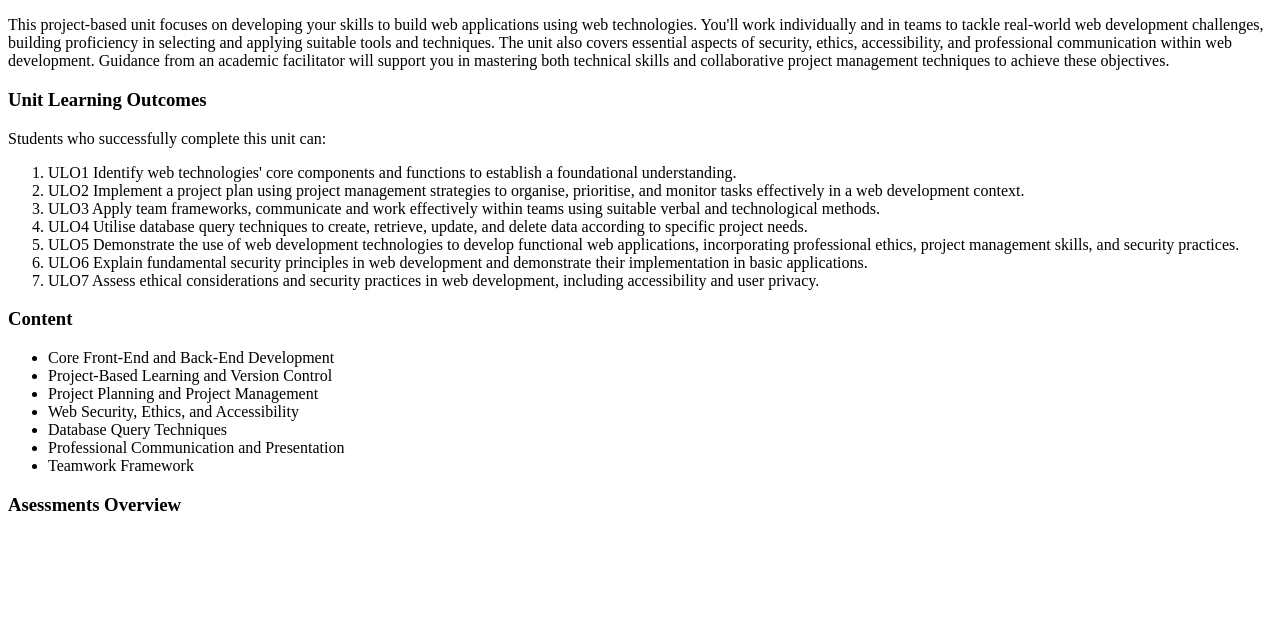
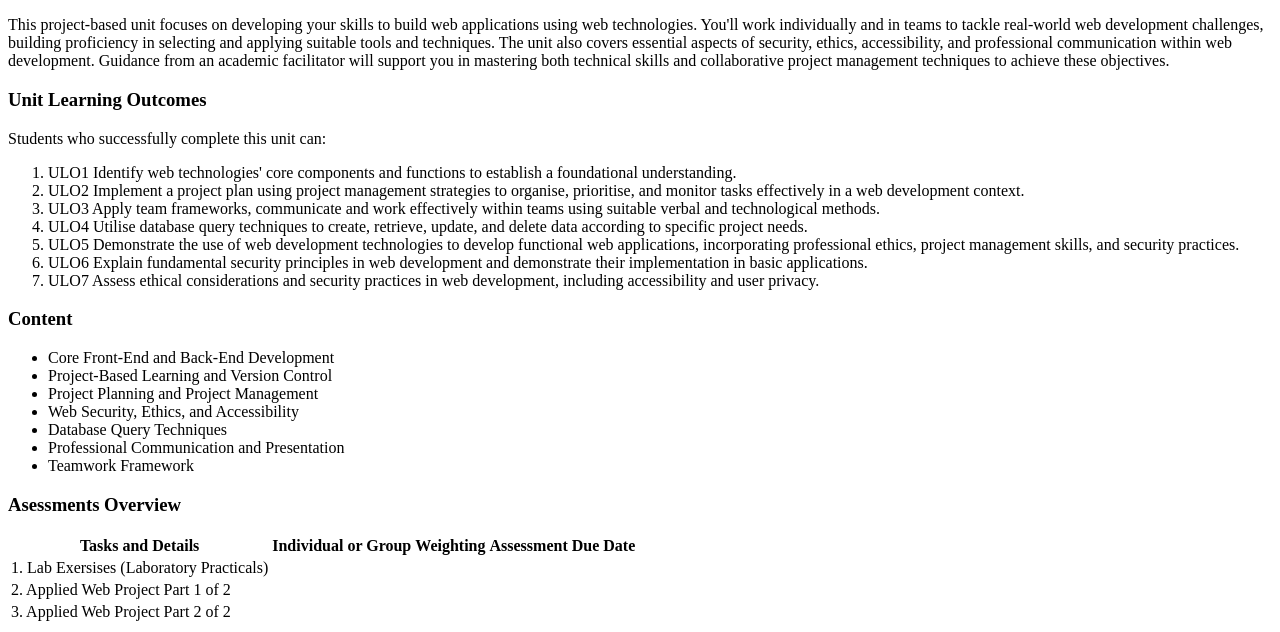
Before and after one commit to 105926570/lecture02, a plain HTML site: page index.html in a window 1280 px wide. Shown: the part 300-932 px from the top of the page. Before the commit the page ends 834 px from the top, so only its background shows below. Drawn offline with Linux system fonts and the light colour scheme.

Commit message:
Begun work on Table

```diff
--- a/index.html
+++ b/index.html
@@ -66,6 +66,34 @@
 
 <h3>Asessments Overview</h3>
 
+<table>
+
+<tr> <!-- Row 1 -->
+    <th>Tasks and Details</th>
+    <th>Individual or Group</th>
+    <th>Weighting</th>
+    <th>Assessment Due Date</th>
+</tr>
+<tr> <!-- Row 2 -->
+    <td>
+        1. Lab Exersises (Laboratory Practicals)
+    </td>
+</tr>
+<tr> <!-- Row 3 -->
+    <td>
+        2. Applied Web Project Part 1 of 2
+    </td>
+</tr>
+<tr> <!-- Row 4 -->
+    <td>
+        3. Applied Web Project Part 2 of 2
+    </td>
+</tr>
+
+</table>
+
+
+
 
 
 </body>
```
